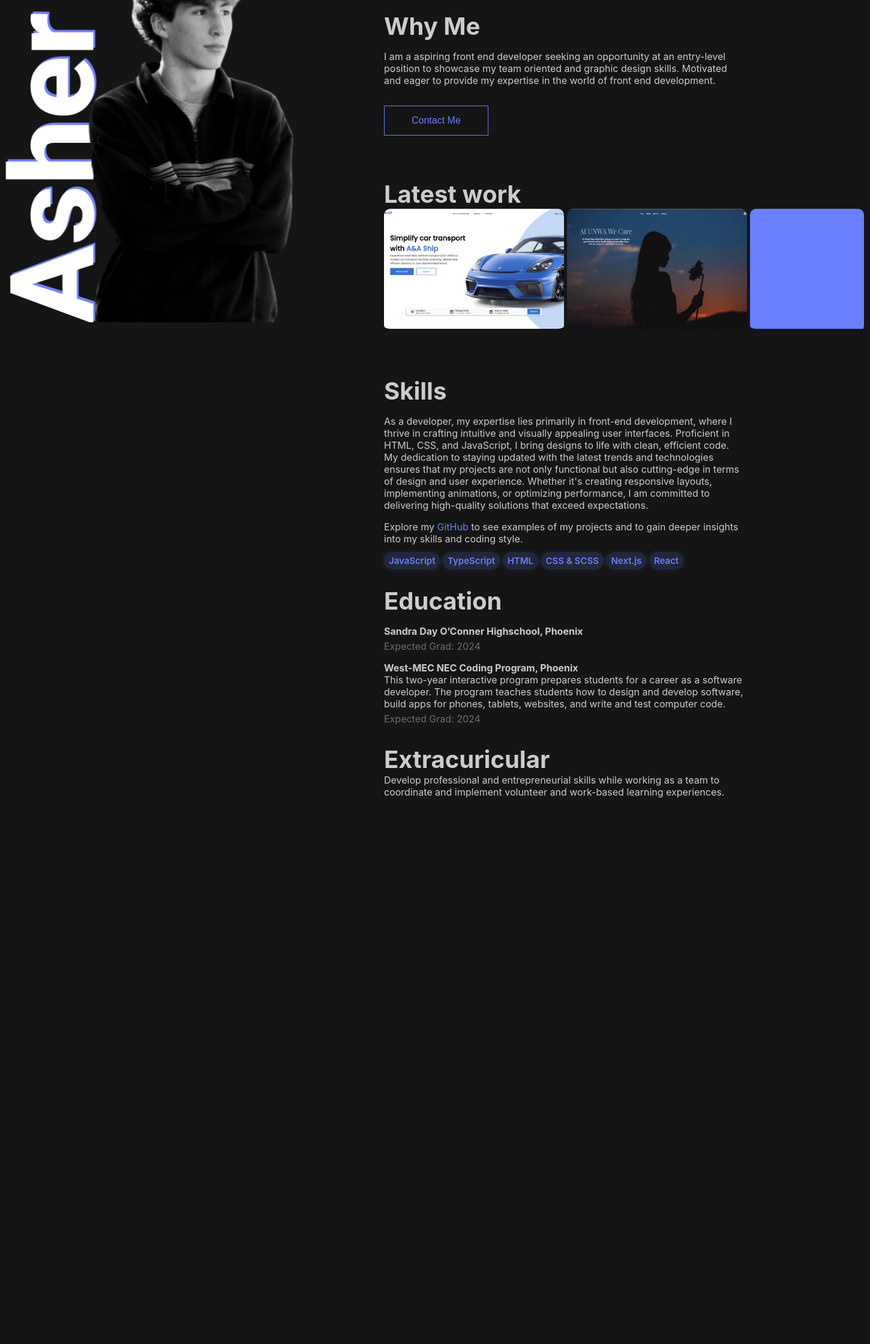
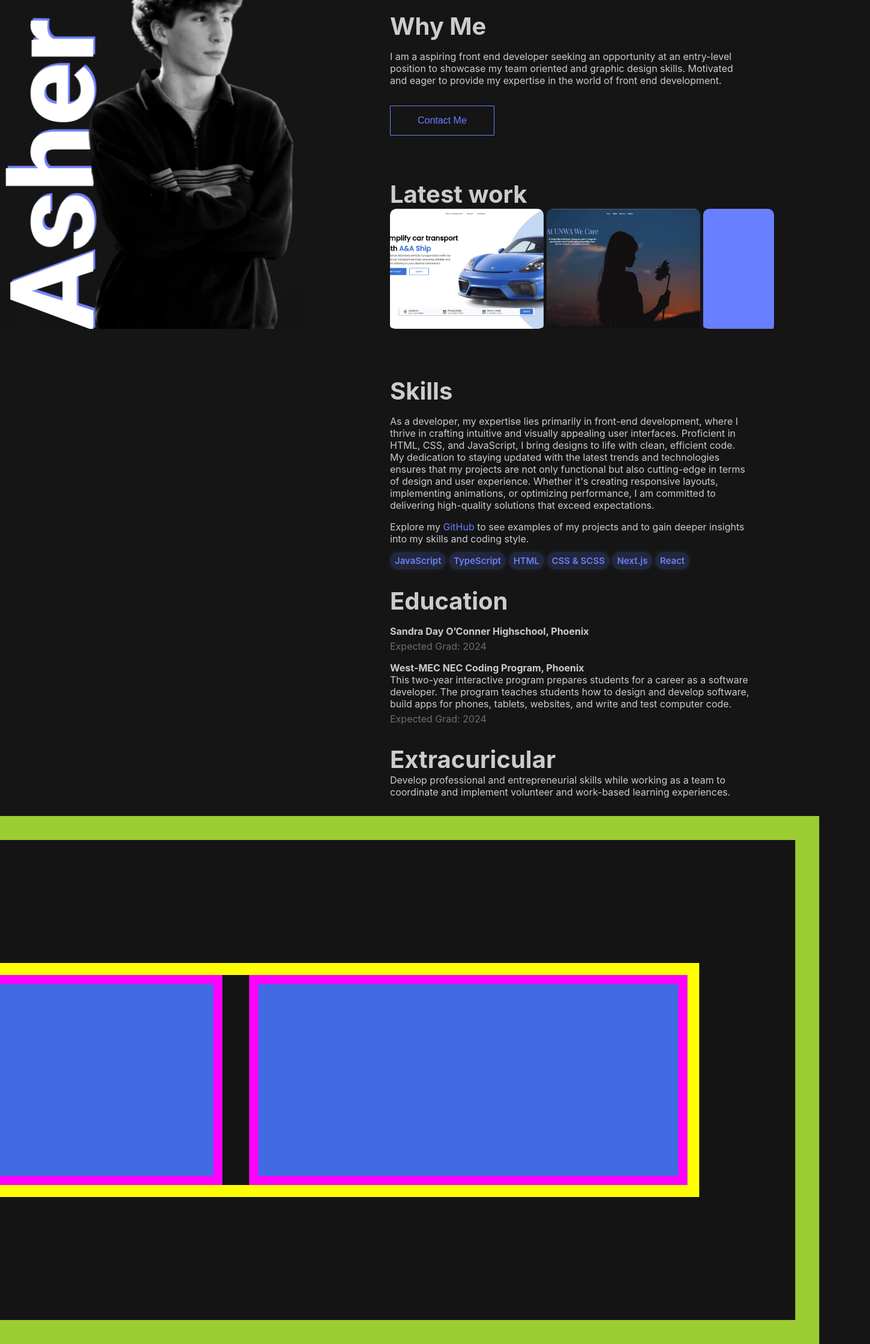
Before and after one commit to asherpage/reactportfolio, a React (Create React App) app: page / in a window 1280 px wide. Shown: the part 173-2413 px from the top of the page at 60% size, 1450 px wide, since content can reach past the window. Before the commit the page ends 1513 px from the top, so only its background shows below. Built offline with nearby package versions, Linux system fonts and the light colour scheme.

Commit message:
somewhat

```diff
--- a/package.json
+++ b/package.json
@@ -6,11 +6,13 @@
     "@testing-library/jest-dom": "^5.17.0",
     "@testing-library/react": "^13.4.0",
     "@testing-library/user-event": "^13.5.0",
+    "framer-motion": "^11.1.1",
     "gsap": "^3.12.5",
     "react": "^18.2.0",
     "react-dom": "^18.2.0",
     "react-icons": "^5.0.1",
     "react-scripts": "5.0.1",
+    "resize-observer-polyfill": "^1.5.1",
     "web-vitals": "^2.1.4"
   },
   "scripts": {
--- a/src/App.jsx
+++ b/src/App.jsx
@@ -1,5 +1,6 @@
 import React from 'react'
 import Navbar from'./component/Navbar.jsx'
+import SmoothScroll from './component/SmoothScroller.jsx'
 import './home.css'
 import me from './new.PNG'
 import { FaHtml5 } from "react-icons/fa";
@@ -10,12 +11,11 @@ const App = () => {
     <>
     <Navbar />
     <div className='headdiv'></div>
-    <div className="container">
+    <div className="container flexy">
       <div className='img-cont'>
       <img src={me} className="bottom-left-image" alt="Bottom Left Image" />
       </div>
       <div className="content">
-        {/* Text sections that will scroll on the right side */}
         <div className="scrollable-text">
           <div className="text-section">
             <h2>Why Me</h2>
@@ -35,7 +35,6 @@ const App = () => {
           </div>
           <div className="text-section">
             <h2>Skills</h2>
-            {/* <div className='scripts-flex'>            <FaHtml5 className='scripts' /><FaCss3Alt className='scripts' /><IoLogoJavascript className='scripts' /></div> */}
             <p>As a developer, my expertise lies primarily in front-end development, where I thrive in crafting intuitive and visually appealing user interfaces. Proficient in HTML, CSS, and JavaScript, I bring designs to life with clean, efficient code. My dedication to staying updated with the latest trends and technologies ensures that my projects are not only functional but also cutting-edge in terms of design and user experience. Whether it's creating responsive layouts, implementing animations, or optimizing performance, I am committed to delivering high-quality solutions that exceed expectations.</p><p>Explore my <span>GitHub</span> to see examples of my projects and to gain deeper insights into my skills and coding style.</p>
             <p className='script-tags'><span>JavaScript</span> <span>TypeScript</span> <span>HTML</span> <span>CSS & SCSS</span> <span>Next.js</span> <span>React</span></p>
 
@@ -49,15 +48,13 @@ const App = () => {
             <h2>Extracuricular</h2>
             <p className='filler'>Develop professional and entrepreneurial skills while working as a       team to coordinate and implement volunteer and work-based learning experiences.</p>
           </div>
-
-          {/* Add more text sections as needed */}
         </div>
 
       </div>
 
     </div>
           <div className='below-scroll'></div>
-
+<SmoothScroll />
     </>
   )
 }
--- /dev/null
+++ b/src/component/SmoothScroller.jsx
@@ -0,0 +1,70 @@
+import React, { useRef, useState, useLayoutEffect, useCallback } from "react"
+import ResizeObserver from "resize-observer-polyfill"
+import {
+  motion,
+  useViewportScroll,
+  useTransform,
+  useSpring
+} from "framer-motion"
+
+const SmoothScroll = () => {
+  const scrollRef = useRef(null)
+  const ghostRef = useRef(null)
+  const [scrollRange, setScrollRange] = useState(0)
+  const [viewportW, setViewportW] = useState(0)
+
+  useLayoutEffect(() => {
+    scrollRef && setScrollRange(scrollRef.current.scrollWidth)
+  }, [scrollRef])
+
+  const onResize = useCallback(entries => {
+    for (let entry of entries) {
+      setViewportW(entry.contentRect.width)
+    }
+  }, [])
+
+  useLayoutEffect(() => {
+    const resizeObserver = new ResizeObserver(entries => onResize(entries))
+    resizeObserver.observe(ghostRef.current)
+    return () => resizeObserver.disconnect()
+  }, [onResize])
+
+  const { scrollYProgress } = useViewportScroll()
+  const transform = useTransform(
+    scrollYProgress,
+    [0, 1],
+    [0, -scrollRange + viewportW]
+  )
+  const physics = { damping: 25, mass: 0.97, stiffness: 55 }
+  const spring = useSpring(transform, physics)
+
+  return (
+    <>
+    <div className="bigger-container">
+      <div className="scroll-container">
+        <motion.section
+          ref={scrollRef}
+          style={{ x: spring }}
+          className="thumbnails-container"
+        >
+          <div className="thumbnails">
+            <div className="thumbnail" />
+            <div className="thumbnail" />
+            <div className="thumbnail" />
+            <div className="thumbnail" />
+            <div className="thumbnail" />
+            <div className="thumbnail" />
+            <div className="thumbnail" />
+            <div className="thumbnail" />
+            <div className="thumbnail" />
+            <div className="thumbnail" />
+          </div>
+        </motion.section>
+      </div>
+      </div>
+      <div ref={ghostRef}  className="ghost" />
+    </>
+  )
+}
+
+export default SmoothScroll
--- a/src/home.css
+++ b/src/home.css
@@ -62,29 +62,32 @@ body {
 }
 
 .bottom-left-image {
-    position: fixed;
-    width: 40%;
+    position: sticky;
+    top:12%;
+    width: 100%;
     /* Adjust as needed */
     height: auto;
     /* Adjust as needed */
-    z-index: 999;
+    z-index: 0;
     /* Ensure the image stays on top */
 }
 
 .content {
-    margin-left: 120px;
+    margin-left: 20px;
+    width: 50%;
     /* Adjust this value to leave space for the image */
+}
+.flexy{
+    display: flex;
+    justify-content: space-between;
 }
 
 .scrollable-text {
-    position: absolute;
     top: 0%;
-    margin-top: 5%;
-    width: 50%;
+    margin-top: 10%;
+    width: 100%;
     right: 10px;
     /* Adjust to leave space from the right wall */
-    max-height: 100vh;
-    height: 100vh;
     display: flex;
     align-items: flex-start;
     flex-direction: column;
@@ -102,6 +105,7 @@ body {
     /* Add padding for spacing */
     margin-bottom: 20px;
     /* Adjust spacing between text sections */
+    width: 100%;
 
 }
 .proj-cont {
@@ -111,10 +115,11 @@ body {
     gap: 5px;
     border-radius: 10px;
     overflow-x: auto;
+    min-width: 80%;
     max-width: 800px;
 }
 .boxer{
-    min-width: 300px;
+    min-width: 40%;
     height: 200px;
     background-color: #6880FF;
     border-radius: 10px;
@@ -172,12 +177,66 @@ p span{
     transition: .4s;
     cursor: pointer;
 }
-/* .below-scroll{
-    height: 5000px;
+.bigger-container {
+    background-color: #141414;
+    overscroll-behavior: none;
+    -ms-overflow-style: none;
+    font-size: 16px;
+    text-rendering: optimizeLegibility;
+    -webkit-font-smoothing: antialiased;
+    -moz-osx-font-smoothing: grayscale;
+    position: relative;
+    top: 0;
+    z-index: 9999;
+}
+
+.scroll-container {
+
+    will-change: transform;
+}
+
+.scroll-container .ghost {
+    width: 100vw;
+}
+
+.thumbnails-container {
+    position: relative;
+    height: 100vh;
+    width: max-content;
+    display: flex;
+    align-items: center;
+    padding: 0px 160px;
+    background-color: #141414;
+    border: 40px solid yellowgreen;
+}
+
+.thumbnails-container .thumbnails {
+    position: relative;
+    display: flex;
+    border: 20px solid yellow;
+}
+
+.thumbnails-container .thumbnails>*:not(:last-child) {
+    margin-right: 45px;
+}
+
+.thumbnails-container .thumbnails .thumbnail {
+    height: 40vh;
+    width: 700px;
+    background-color: royalblue;
+    border: 15px solid magenta;
+}
+.big-di{
+}
+.img-cont {
+    width: 40%;
+}
+.below-scroll{
+    height: fit-content;
     width: 100%;
-    z-index: 9999;
+    z-index: 1;
     background-color: #6880FF;
-} */
+}
 @media screen and (max-width: 425px) {
     body {
     }
@@ -194,7 +253,7 @@ p span{
             /* Adjust as needed */
             height: auto;
             /* Adjust as needed */
-            z-index: 999;
+            z-index: 0;
             /* Ensure the image stays on top */
         }
                 .scrollable-text {
```
Also changed, not shown: 1 other file (tests, documents, lock files or other folders).
